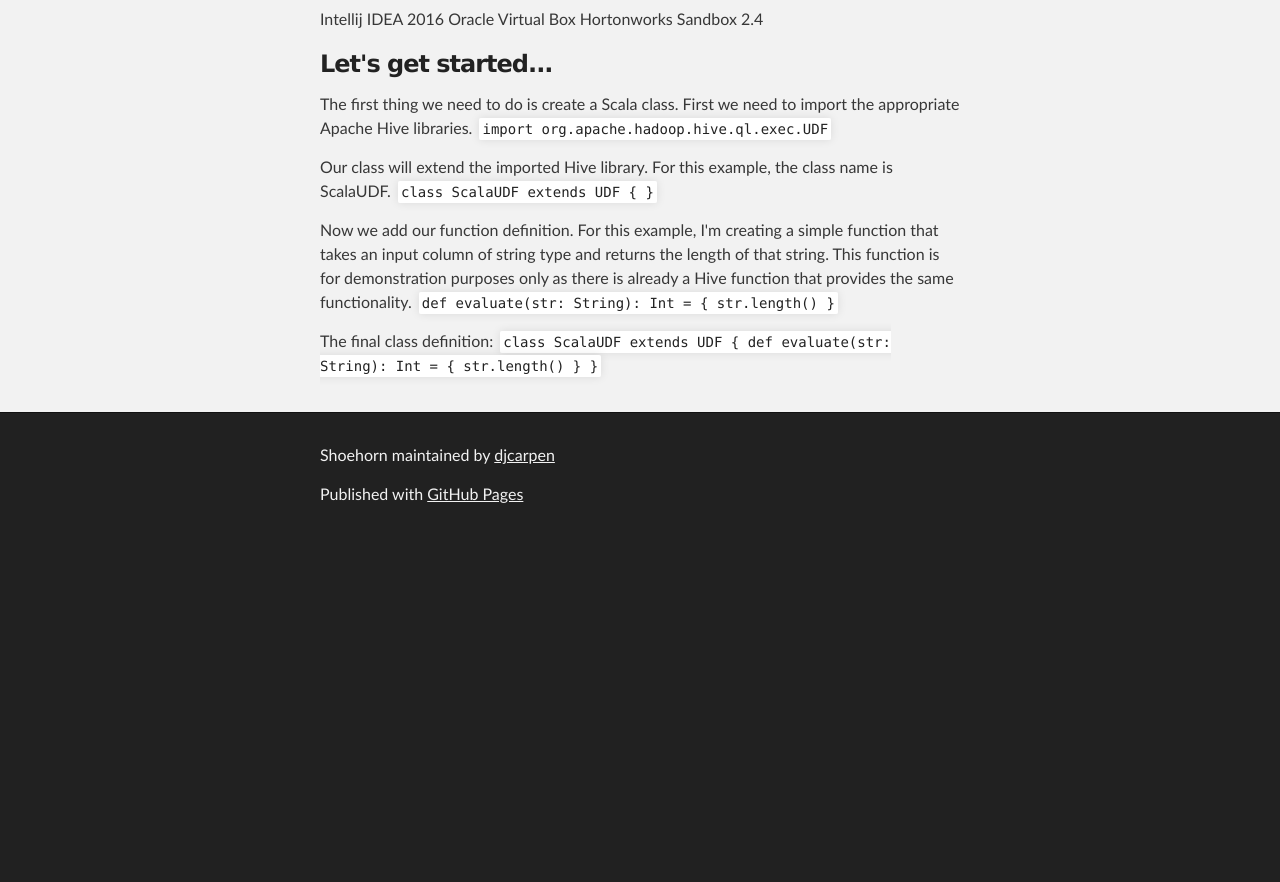
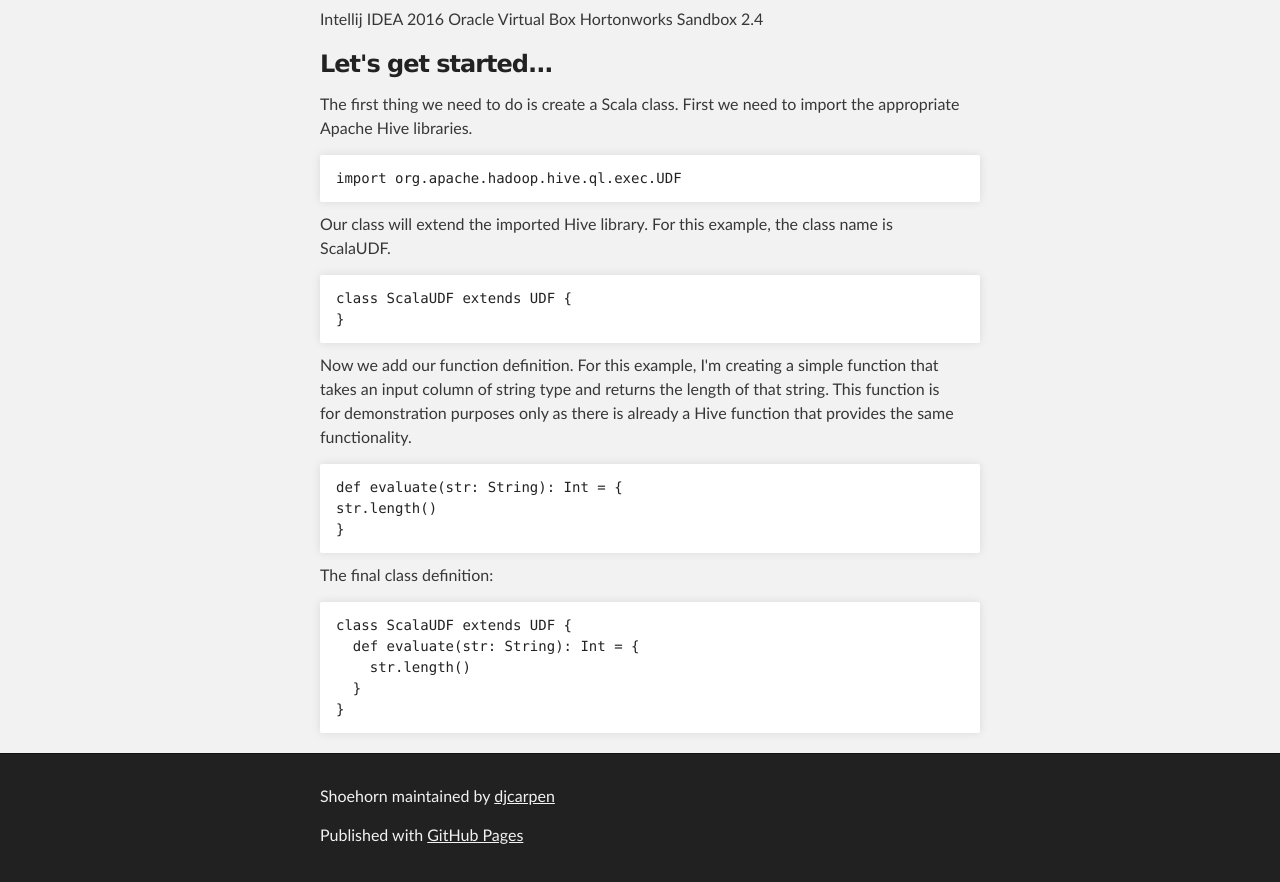
Before and after one commit to djcarpen/shoehorn, a plain HTML site: page index.html in a window 1280 px wide. Shown: the part 496-1378 px from the top of the page. Before the commit the page ends 1037 px from the top, so only its background shows below. Drawn offline with Linux system fonts and the light colour scheme.

Commit message:
Create gh-pages branch via GitHub

```diff
--- a/index.html
+++ b/index.html
@@ -46,24 +46,32 @@ Hortonworks Sandbox 2.4</p>
 <h3>
 <a id="lets-get-started" class="anchor" href="#lets-get-started" aria-hidden="true"><span aria-hidden="true" class="octicon octicon-link"></span></a>Let's get started...</h3>
 
-<p>The first thing we need to do is create a Scala class. First we need to import the appropriate Apache Hive libraries.
-    <code>import org.apache.hadoop.hive.ql.exec.UDF</code></p>
+<p>The first thing we need to do is create a Scala class. First we need to import the appropriate Apache Hive libraries.</p>
 
-<p>Our class will extend the imported Hive library. For this example, the class name is ScalaUDF.
-    <code>class ScalaUDF extends UDF {
-}</code></p>
+<pre><code>import org.apache.hadoop.hive.ql.exec.UDF
+</code></pre>
 
-<p>Now we add our function definition. For this example, I'm creating a simple function that takes an input column of string type and returns the length of that string. This function is for demonstration purposes only as there is already a Hive function that provides the same functionality.
-    <code>def evaluate(str: String): Int = {
-    str.length()
-  }</code></p>
+<p>Our class will extend the imported Hive library. For this example, the class name is ScalaUDF. </p>
 
-<p>The final class definition:
-    <code>class ScalaUDF extends UDF {
+<pre><code>class ScalaUDF extends UDF {
+}
+</code></pre>
+
+<p>Now we add our function definition. For this example, I'm creating a simple function that takes an input column of string type and returns the length of that string. This function is for demonstration purposes only as there is already a Hive function that provides the same functionality. </p>
+
+<pre><code>def evaluate(str: String): Int = {
+str.length()
+}
+</code></pre>
+
+<p>The final class definition:</p>
+
+<pre><code>class ScalaUDF extends UDF {
   def evaluate(str: String): Int = {
     str.length()
   }
-}</code></p>
+}
+</code></pre>
       </section>
     </div>
 
```
Also changed, not shown: params.json (+1 -1 lines).
